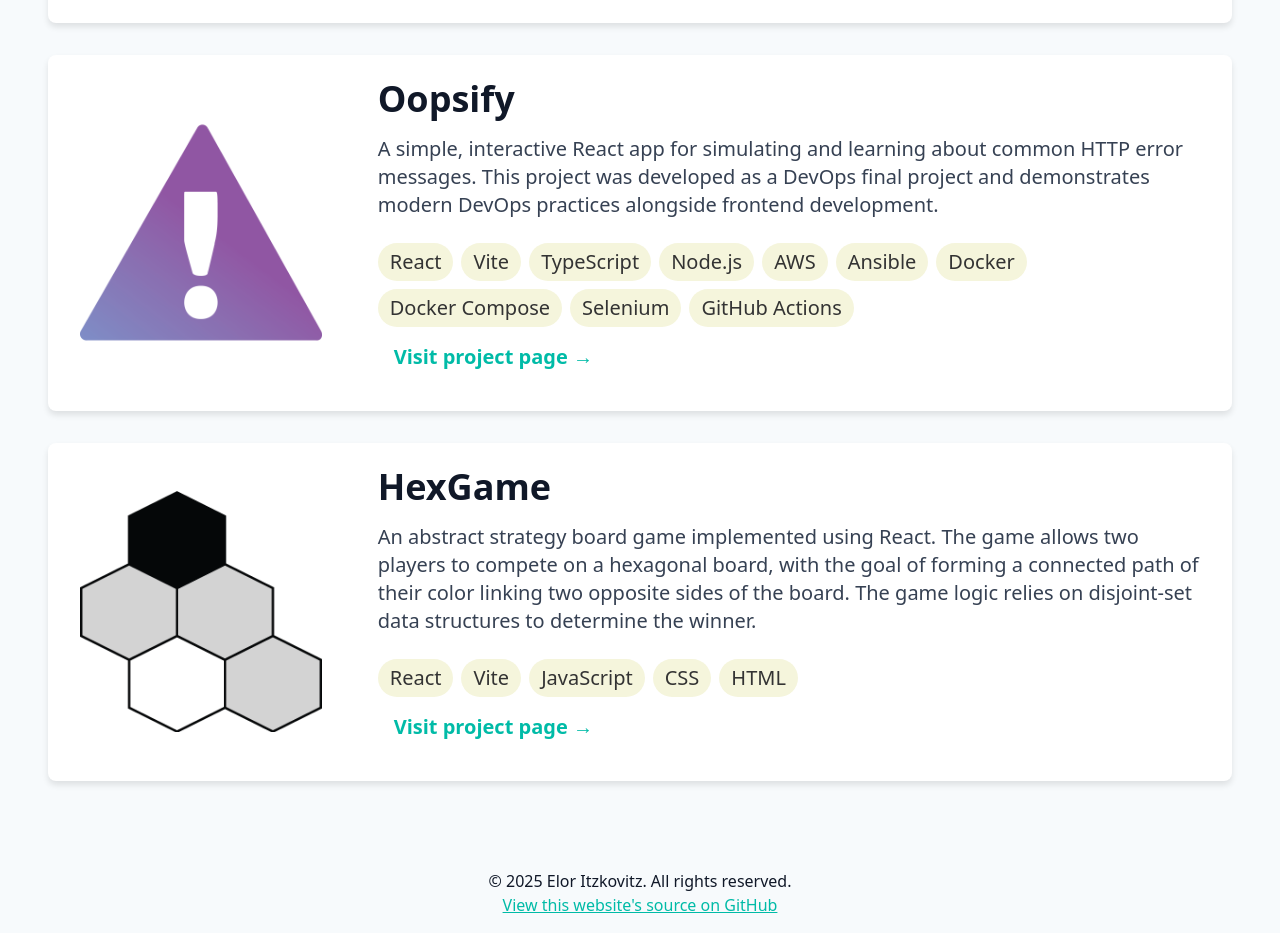
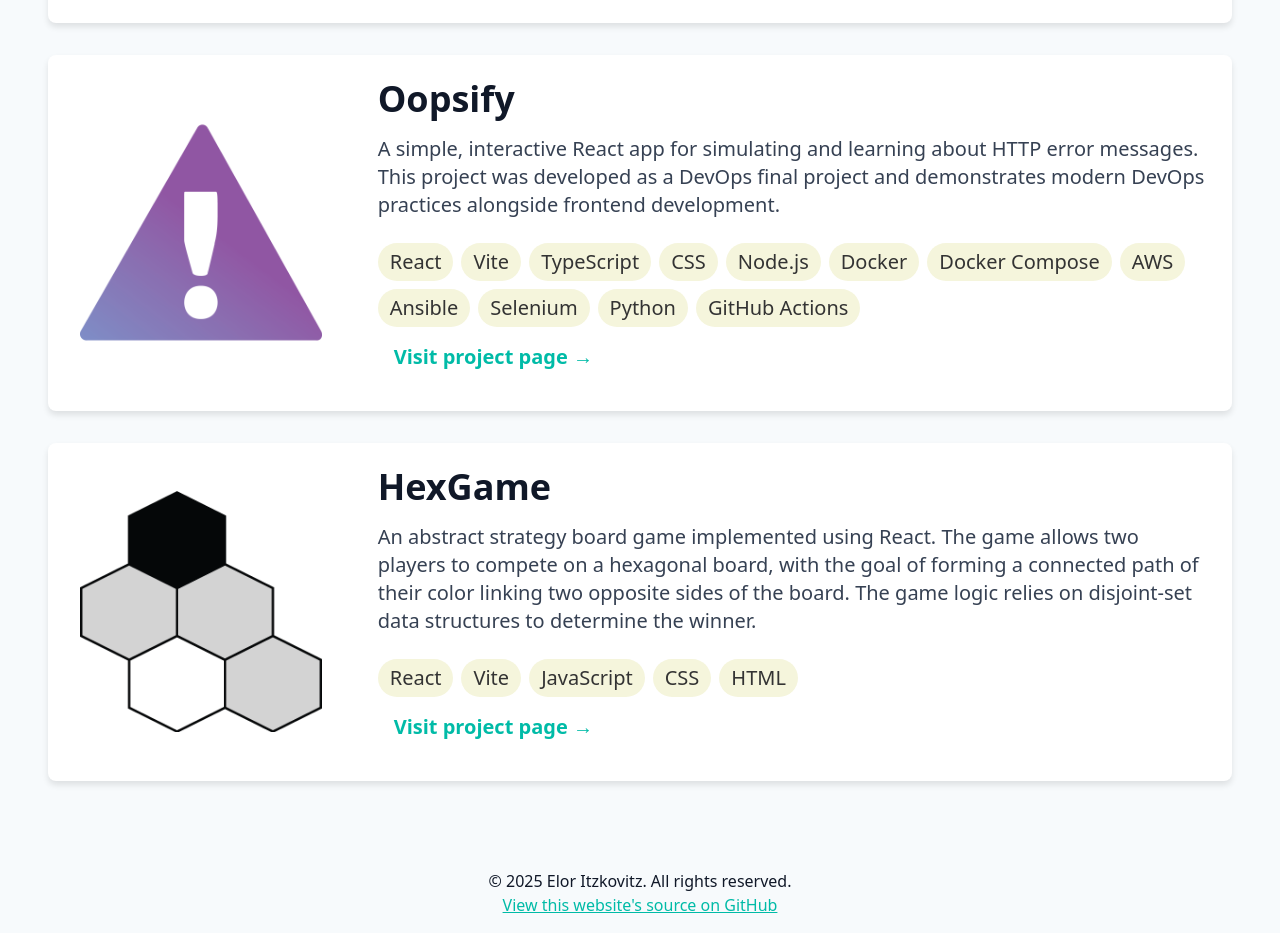
Before and after one commit to eloritzkovitz/portfolio, a React (Vite) app: page /projects in a window 1280 px wide. Shown: the part 1640-2573 px from the top of the page. Built offline with nearby package versions, Linux system fonts and the light colour scheme.

Commit message:
Updated project data

```diff
--- a/src/data/projectsData.ts
+++ b/src/data/projectsData.ts
@@ -119,17 +119,19 @@ const projects = [
   {
     name: "Oopsify",
     description:
-      "A simple, interactive React app for simulating and learning about common HTTP error messages. This project was developed as a DevOps final project and demonstrates modern DevOps practices alongside frontend development.",
+      "A simple, interactive React app for simulating and learning about HTTP error messages. This project was developed as a DevOps final project and demonstrates modern DevOps practices alongside frontend development.",
     tech: [
       "React",
       "Vite",
       "TypeScript",
+      "CSS",
       "Node.js",
+      "Docker",
+      "Docker Compose",
       "AWS",
       "Ansible",
-      "Docker",
-      "Docker Compose",
       "Selenium",
+      "Python",
       "GitHub Actions",
     ],
     image: "/projects/Oopsify/icon.png",
```
